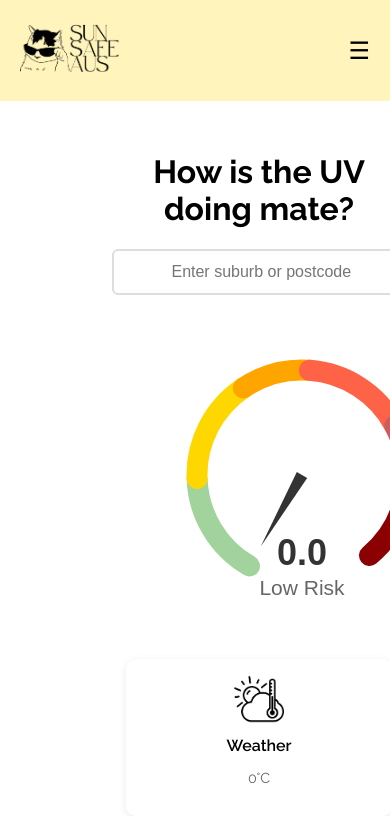
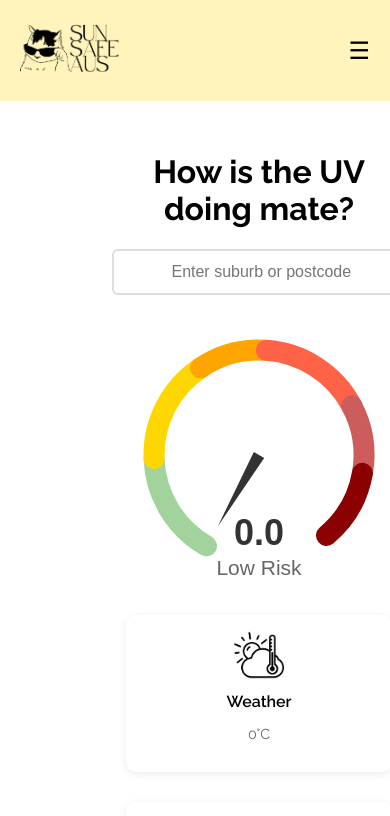
Before and after one commit to Kumareshan30/SunsafeAus, a Vue app in the folder sunsafeaus/: page /uv-tracker in a window 390 px wide. Shown: the top 816 px of the page. Built offline with nearby package versions, Linux system fonts and the light colour scheme.

Commit message:
Responsive UV Tracker page

```diff
--- a/sunsafeaus/src/views/UVTracker.vue
+++ b/sunsafeaus/src/views/UVTracker.vue
@@ -179,19 +179,24 @@ export default {
 </script>
 
 <style scoped>
+/* Container */
 .uv-tracker {
   text-align: center;
   padding: 20px;
   background: transparent;
+  max-width: 800px;
+  margin: 0 auto;
 }
 
+/* Search Bar */
 .search-section {
   margin: 20px 0;
 }
 
 .search-input {
   padding: 12px 15px;
-  width: 400px;
+  width: 100%;  /* Make it responsive */
+  max-width: 400px;
   border: 2px solid #ddd;
   border-radius: 6px;
   text-align: center;
@@ -209,33 +214,42 @@ export default {
   margin-top: 5px;
 }
 
+/* Error Message */
 .error {
   color: #e74c3c;
   margin: 10px 0;
+  font-size: 14px;
 }
 
+/* Dropdown Results */
 .results {
   margin: 15px 0;
 }
 
 .result-select {
   padding: 8px 12px;
-  width: 325px;
+  width: 100%;
+  max-width: 325px;
   border-radius: 4px;
 }
 
+/* UV Gauge Section */
 .uv-gauge {
   background: transparent;
   border-radius: 10px;
   padding: 20px;
   box-shadow: none;
+  display: flex;
+  justify-content: center;
+  align-items: center;
 }
 
-.uv-gauge-wrapper {
-  box-shadow: none !important;
-  background: none;
+.uv-gauge svg {
+  max-width: 100%;
+  height: auto;
 }
 
+/* UV Risk Indicator */
 .uv-value {
   font-size: 24px;
   font-weight: bold;
@@ -247,6 +261,7 @@ export default {
   color: #e74c3c;
 }
 
+/* Info Section */
 .info-container {
   display: flex;
   justify-content: space-around;
@@ -255,9 +270,10 @@ export default {
   margin-top: 20px;
 }
 
+/* Individual Info Box */
 .info-box {
   padding: 15px;
-  min-width: 140px;
+  width: 120px; /* Adjust for mobile */
   background: #ffffff;
   border-radius: 10px;
   text-align: center;
@@ -279,13 +295,14 @@ export default {
   color: #666;
 }
 
+/* Mobile Responsiveness */
 @media screen and (max-width: 768px) {
   .search-input {
     width: 90%;
   }
 
   .uv-gauge {
-    padding: 20px;
+    padding: 10px;
   }
 
   .info-container {
@@ -298,5 +315,4 @@ export default {
     margin-bottom: 10px;
   }
 }
-
 </style>
```
